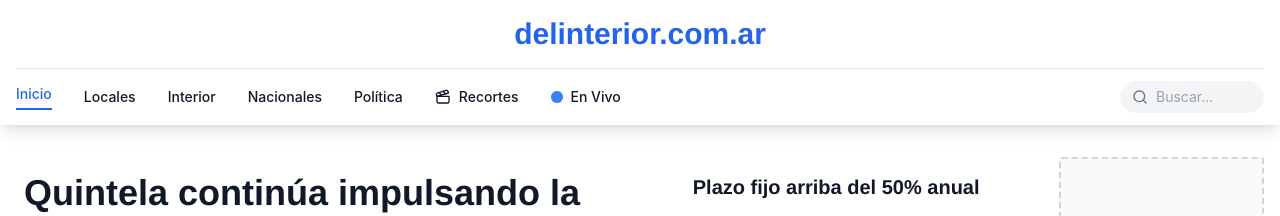
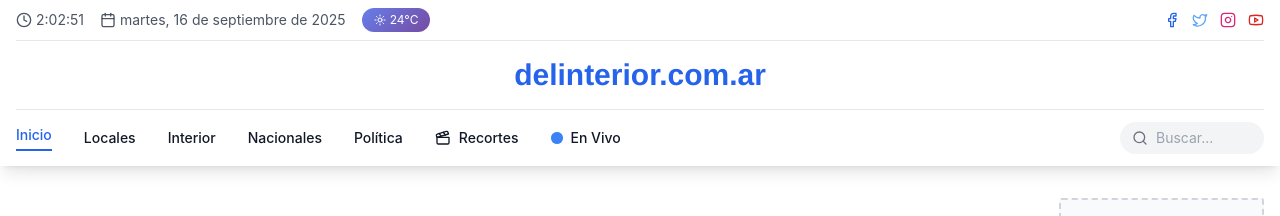
Before and after one commit to nicolujan16/delinterior-web, a React (Vite) app: page / in a window 1280 px wide. Shown: the top 216 px of the page. Built offline with nearby package versions, Linux system fonts and the light colour scheme.

Commit message:
descomente el section del header de la fecha y hora

```diff
--- a/src/components/layout/Header.jsx
+++ b/src/components/layout/Header.jsx
@@ -68,9 +68,9 @@
 
   return (
     <>
-      <header className="bg-white shadow-lg sticky top-0 z-50 transition-all duration-300">
+      <header className="bg-white sticky shadow-lg top-0 z-50 transition-all duration-300">
         {/* fecha y tiempo */}
-        {/* <AnimatePresence>
+        <AnimatePresence>
           {isTopBarVisible && (
             <motion.div
               initial={{ height: 0, opacity: 0 }}
@@ -105,7 +105,7 @@
               </div>
             </motion.div>
           )}
-        </AnimatePresence> */}
+        </AnimatePresence>
 
         <div className="container mx-auto px-4">
           <div className={`relative flex items-center justify-center py-4 ${isScrolled ? "md:hidden" : ""}`}>
```
